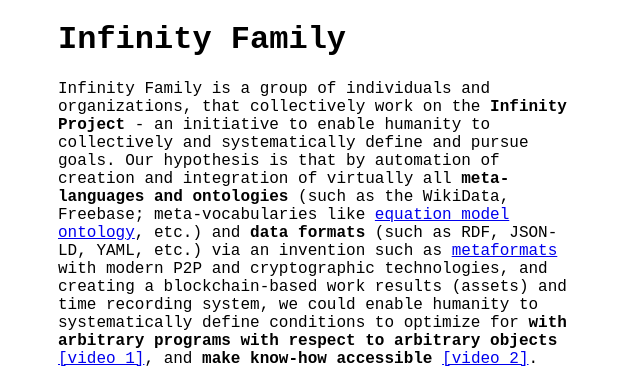
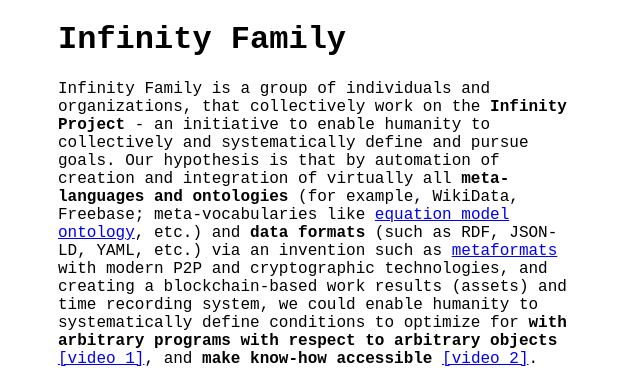
Before and after one commit to infamily/infinity-family, a plain HTML site: page index.html in a window 1280 px wide. Shown: the top 381 px of the page, 326-966 px from the left. Drawn offline with Linux system fonts and the light colour scheme.

Commit message:
Update index.html

```diff
--- a/index.html
+++ b/index.html
@@ -47,7 +47,7 @@
 <h1><span class="en">Infinity Family</span>
     <span class="zh">无界家庭！</span></h1>
 
-<p><span class="en">Infinity Family is a group of individuals and organizations, that collectively work on the <b>Infinity Project</b> - an initiative to enable humanity to collectively and systematically define and pursue goals. Our hypothesis is that by automation of creation and integration of virtually all <b>meta-languages and ontologies</b> (such as the WikiData, Freebase; meta-vocabularies like <a href="http://wefindx.net/">equation model ontology</a>, etc.) and <b>data formats</b> (such as RDF, JSON-LD, YAML, etc.) via an invention such as <a href="https://book.mindey.com/metaformat/0001-metaform-philosophy/0001-metaform-philosophy.html">metaformats</a> with modern P2P and cryptographic technologies, and creating a blockchain-based work results (assets) and time recording system, we could enable humanity to systematically define conditions to optimize for <b>with arbitrary programs with respect to arbitrary objects</b> <a href="https://mindey.com/shots/fxy.mp4">[video 1]</a>, and <b>make know-how accessible</b> <a href="https://wefindx.org/static/media/oo.mp4">[video 2]</a>.</span></p>
+<p><span class="en">Infinity Family is a group of individuals and organizations, that collectively work on the <b>Infinity Project</b> - an initiative to enable humanity to collectively and systematically define and pursue goals. Our hypothesis is that by automation of creation and integration of virtually all <b>meta-languages and ontologies</b> (for example, WikiData, Freebase; meta-vocabularies like <a href="http://wefindx.net/">equation model ontology</a>, etc.) and <b>data formats</b> (such as RDF, JSON-LD, YAML, etc.) via an invention such as <a href="https://book.mindey.com/metaformat/0001-metaform-philosophy/0001-metaform-philosophy.html">metaformats</a> with modern P2P and cryptographic technologies, and creating a blockchain-based work results (assets) and time recording system, we could enable humanity to systematically define conditions to optimize for <b>with arbitrary programs with respect to arbitrary objects</b> <a href="https://mindey.com/shots/fxy.mp4">[video 1]</a>, and <b>make know-how accessible</b> <a href="https://wefindx.org/static/media/oo.mp4">[video 2]</a>.</span></p>
 <span class="zh">这里会有<a href="https://github.com/infamily/infinity-family#infinity-family">无界家庭</a>的描述。<a href="https://wefindx.org/static/media/in.mp4">看视频</a>。</span></p>
 
 <p><span class="en">The structure of the organization of Infinity Family is designed to reflect our multi-faceted world, and is designed to allow every jurisdiction to independently run its software on servers within that jurisdiction, meanwhile, allowing for ease of automatic integration of Internet's <b>data and services</b> for collective decisions.</span></p>
```
